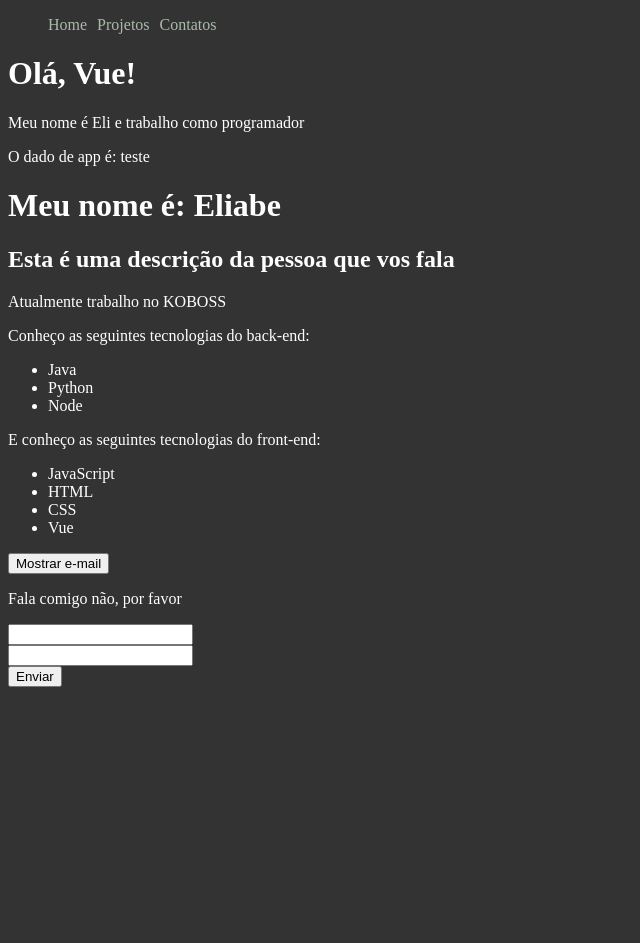
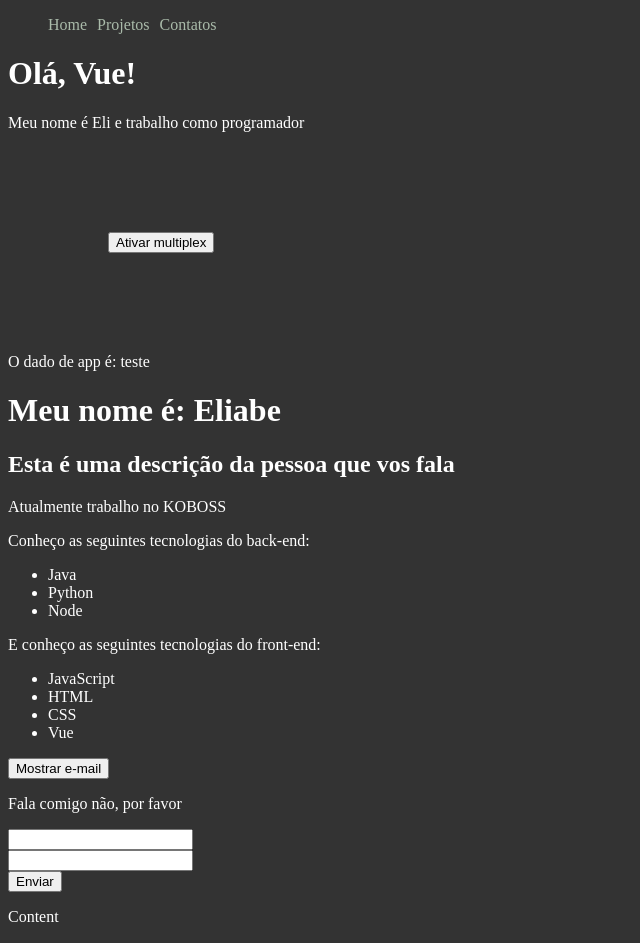
Before and after one commit to eliabe-ciandt/vue, a Vue app in the folder horaDeCodar/02_projeto_vue/: page / in a window 1280 px wide. Shown: the top 943 px of the page, without its empty margins (0-640 px from the left). Before the commit the page ends 800 px from the top, so only its background shows below. Built offline with nearby package versions, Linux system fonts and the light colour scheme.

Commit message:
Events with Vue

```diff
--- /dev/null
+++ b/horaDeCodar/02_projeto_vue/src/components/MultiplosEventos.vue
@@ -0,0 +1,31 @@
+<template>
+  <div>
+    <button @click="primeiro(), segundo()">Ativar multiplex</button>
+    <p>{{ multiplos_eventos }}</p>
+  </div>
+</template>
+
+<script>
+export default {
+  name: "MultiplosEventos",
+  data() {
+    return {
+      multiplos_eventos: "",
+    };
+  },
+  methods: {
+    primeiro() {
+      this.multiplos_eventos = "Primeiro evento ativado!";
+    },
+    segundo() {
+      setTimeout(() => (this.multiplos_eventos = "Segundo evento!"), 500);
+    },
+  },
+};
+</script>
+
+<style scoped>
+div {
+  margin: 100px;
+}
+</style>
--- a/horaDeCodar/02_projeto_vue/src/components/PrimeiroComponente.vue
+++ b/horaDeCodar/02_projeto_vue/src/components/PrimeiroComponente.vue
@@ -2,10 +2,12 @@
   <div>
     <h1>Olá, Vue!</h1>
     <p>Meu nome é {{ nome }} e trabalho como {{ profissao }}</p>
+    <MultiplosEventos />
   </div>
 </template>
 
 <script>
+import MultiplosEventos from "./MultiplosEventos.vue";
 export default {
   name: "PrimeiroComponente",
   data() {
@@ -14,5 +16,8 @@ export default {
       profissao: "programador",
     };
   },
+  components: {
+    MultiplosEventos,
+  },
 };
 </script>
--- a/horaDeCodar/02_projeto_vue/src/components/form/Form.vue
+++ b/horaDeCodar/02_projeto_vue/src/components/form/Form.vue
@@ -1,15 +1,20 @@
 <template>
-  <form action="">
   <div>
-      <InputText />
+    <form action="" @submit="enviarFormulario($event)">
+      <div>
+        <input type="text" v-model="name" />
       </div>
       <div>
-      <InputText />
+        <input type="text" v-model="email" />
       </div>
       <div>
         <Submit />
       </div>
     </form>
+    <p>Content</p>
+    <p>Content</p>
+    <p>Content</p>
+  </div>
 </template>
 
 <script>
@@ -25,5 +30,28 @@ export default {
     // eslint-disable-next-line vue/no-unused-components
     Submit,
   },
+  methods: {
+    enviarFormulario(e) {
+      e.preventDefault();
+
+      // eslint-disable-next-line no-unused-vars
+      const name = this.name;
+      // eslint-disable-next-line no-unused-vars
+      const email = this.email;
+      alert(`Email: ${email}\nNome: ${name}`);
+    },
+  },
+  data() {
+    return {
+      name: "",
+      email: "",
+    };
+  },
 };
 </script>
+
+<style scoped>
+p {
+  margin-right: 50px;
+}
+</style>
```
Lines whose indentation alone changed are shown as unchanged.
